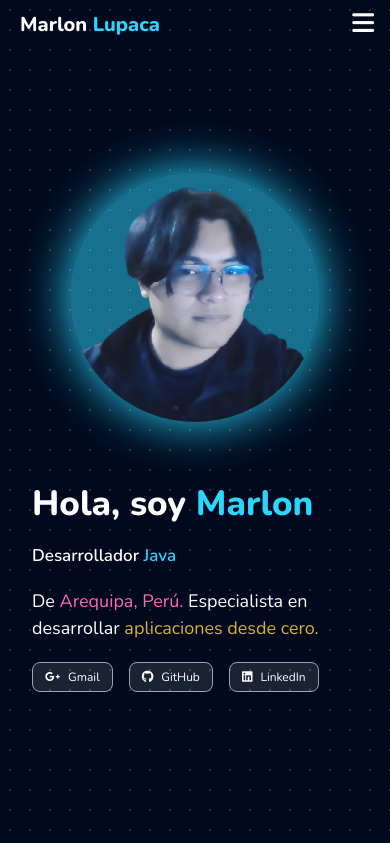
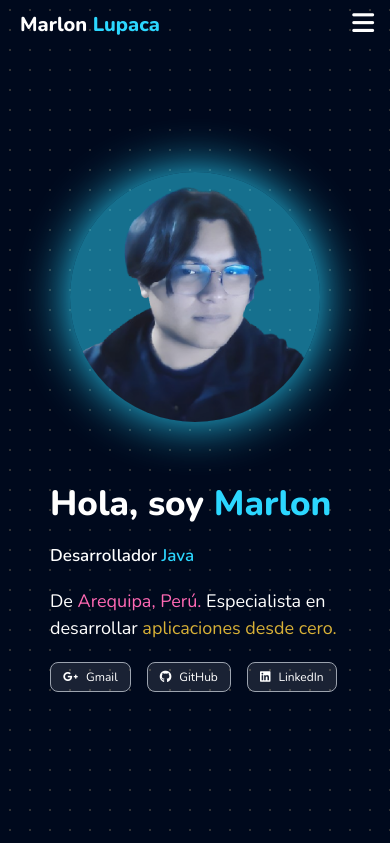
Before and after one commit to MarlonLupaca/Portfolio_dev, a React (Vite) app: page / in a window 390 px wide. Shown: the top 843 px of the page. Built offline with nearby package versions, Linux system fonts and the light colour scheme; a web font is replaced by a local one.

Commit message:
metodo responsive SE 3

```diff
--- a/src/componentes/Home.jsx
+++ b/src/componentes/Home.jsx
@@ -5,16 +5,17 @@ const Home = () => {
     return (
         <div id='home' className='h-[100vh] flex justify-center'>
             <section className='  mt-[20px] md:mt-[50px] md:w-[1100px] flex flex-col-reverse md:flex-row md:justify-between justify-center items-center'>
-                <div className=' md:w-[550px] w-full md:p-0 px-8'>
-                    <h1 className=' font-[800] text-[35px] ms:text-[38px] md:text-[60px]'>Hola, soy <span className='text-principal'>Marlon</span></h1>
-                    <div className='  text-[17px] relative mt-[15px] h-[28px] md:h-[45px] overflow-hidden md:mt-[2px]'>
-                        <div className=' ms:text-[18px] md:text-[30px] absolute animate-desplazamiento_movil md:animate-desplazamiento_destok'>
+                <div className='  md:w-[550px] w-full md:p-0 px-8'>
+                    <div className='mx-auto w-[290px] md:w-full'>
+                        <h1 className=' w-fit font-[800] text-[35px] ms:text-[38px] md:text-[60px]'>Hola, soy <span className='text-principal'>Marlon</span></h1>
+                        <div className='text-[17px] relative mt-[15px] h-[28px] md:h-[45px] overflow-hidden md:mt-[2px]'>
+                            <div className='  w-fit ms:text-[18px] md:text-[30px] absolute animate-desplazamiento_movil md:animate-desplazamiento_destok'>
                                 <p className='font-[600]'>Estudiante de <span className='text-principal'>Ingeniería de Sistemas</span></p>
                                 <p className='font-[600]'>Desarrollador <span className='text-principal'>Java</span></p>
                                 <p className='font-[600]'>Desarrollador <span className='text-principal'>Web</span></p>
                             </div>
                         </div>
-                    <p className='mt-[15px] text-[18px] md:text-[20px] w-full md:w-[450px]' >De <span className='text-[#FF69B4]'>Arequipa, Perú. </span>Especialista en desarrollar <span className='text-[#d8b137]'>aplicaciones desde cero.</span></p>
+                        <p className=' mt-[15px] text-[18px] md:text-[20px] md:w-[450px]' >De <span className='text-[#FF69B4]'>Arequipa, Perú. </span>Especialista en desarrollar <span className='text-[#d8b137]'>aplicaciones desde cero.</span></p>
                         <div className=' md:text-[14px] text-[12px] ms:text-[13px] w-full md:w-[400px] flex md:justify-evenly mt-[20px] md:gap-0 gap-4'>
                             <button className='border border-gray-400 md:px-[20px] px-3 py-[5px] rounded-[8px] bg-custom-grey-rgba'>
                                 <i className="fa-brands fa-google-plus-g mr-2" ></i>
@@ -32,6 +33,8 @@ const Home = () => {
                             </button>
                         </div>
                     </div>
+
+                </div>
                 <img src={ fotoSinFondo } alt="Foto del dev" className='mb-10 md:mb-0 sm:mb-14 shadow-custom-green bg-custom-rgba transition duration-300 ease-in-out h-[200px] sm:h-[250px] md:h-[400px] rounded-full md:mr-[50px] hover:scale-[1.02]' />
             </section>
         </div>
```
Lines whose indentation alone changed are shown as unchanged.
